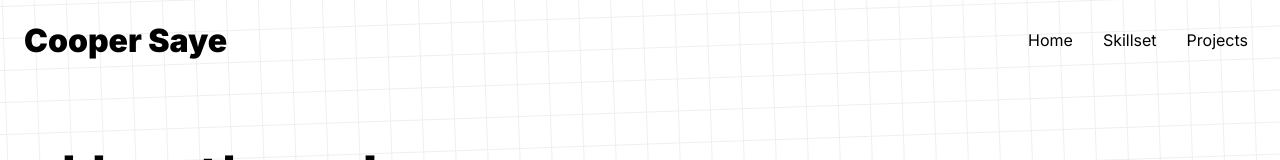
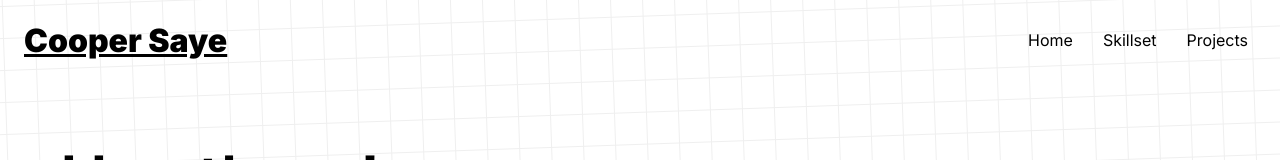
Before and after one commit to csaye/csaye.com-v5, a Next.js app: page / in a window 1280 px wide. In both pictures the pointer is over the element "Cooper Saye". Shown: the top 160 px of the page. Built offline with nearby package versions, Linux system fonts and the light colour scheme.

Commit message:
Fix header styling.

```diff
--- a/styles/components/Header.module.scss
+++ b/styles/components/Header.module.scss
@@ -19,6 +19,10 @@
     margin-left: 24px;
     font-weight: 900;
     cursor: pointer;
+
+    &:hover {
+      text-decoration: underline;
+    }
 
     @media (max-width: 575.98px) {
       font-size: 24px;
```
